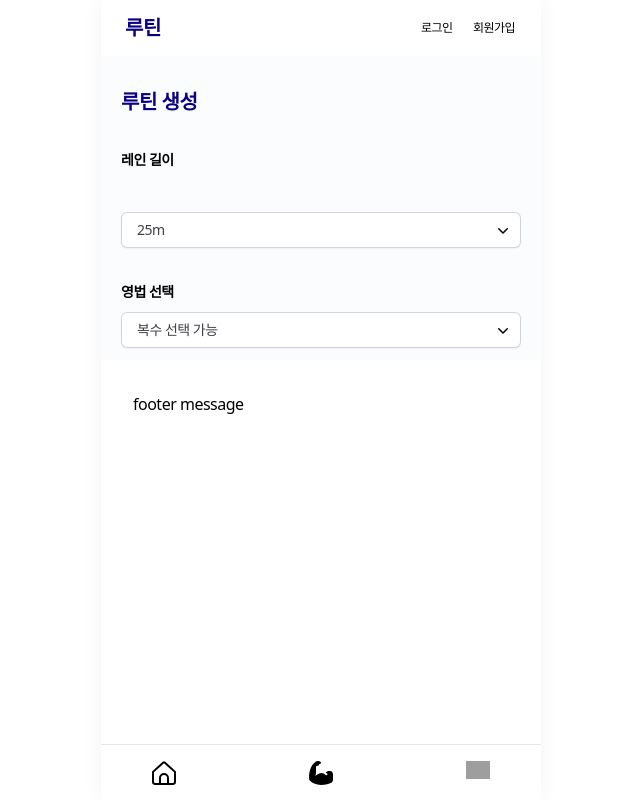
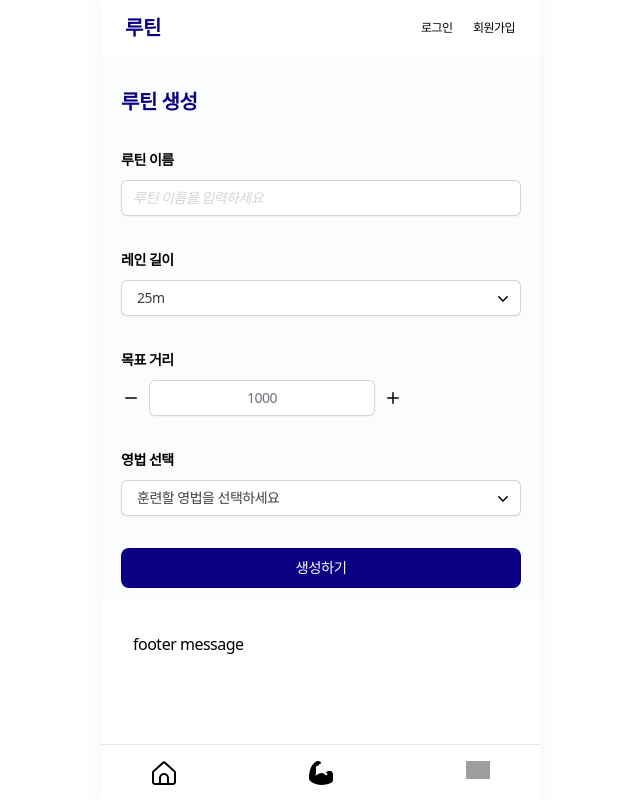
Before and after one commit to SwimmingTutor/SwimmingTutorClient, a React app: page /routine/create in a window 1280 px wide. Shown: the whole page, without its empty margins (319-959 px from the left). Built offline with nearby package versions, Linux system fonts and the light colour scheme; grey boxes are pictures that could not be loaded.

Commit message:
Feat: 루틴 이름, 목표 거리, 생성버튼 구현

```diff
--- /dev/null
+++ b/src/components/Routine/InputNumber.jsx
@@ -0,0 +1,41 @@
+import { useState } from 'react';
+import { MinusIcon, PlusIcon } from '@heroicons/react/20/solid';
+
+const InputNumber = ({ label, defaultValue, unit, onChange }) => {
+  const [value, setValue] = useState(defaultValue);
+
+  const handleIncrement = () => {
+    const newValue = value + unit;
+    setValue(newValue);
+    if (onChange) {
+      onChange(newValue);
+    }
+  };
+
+  const handleDecrement = () => {
+    const newValue = value - unit;
+    setValue(newValue);
+    if (onChange) {
+      onChange(newValue);
+    }
+  };
+
+  return (
+    <div className='col-span-full'>
+      <label className='block text-sm font-semibold leading-6'>
+        {label}
+      </label>
+      <div className='relative mt-2 flex items-center space-x-2'>
+        <MinusIcon className='h-5 w-5 cursor-pointer' onClick={handleDecrement} />
+        <input
+          type='text'
+          value={value}
+          className='block w-50% rounded-md border-0 px-3 py-1.5 text-zinc-500 shadow-sm ring-1 ring-inset ring-gray-300 placeholder:italic placeholder:text-zinc-300 focus:ring-2 focus:ring-inset focus:ring-primary-600 sm:text-sm sm:leading-6 text-center'
+        />
+        <PlusIcon className='h-5 w-5 cursor-pointer' onClick={handleIncrement} />
+      </div>
+    </div>
+  );
+};
+
+export default InputNumber;
--- a/src/components/UI/InputText.jsx
+++ b/src/components/UI/InputText.jsx
@@ -3,7 +3,8 @@ const InputText = ({
   type = 'text',
   label = 'label',
   placeholder = 'placeholder',
-  defaultValue = undefined
+  defaultValue = undefined,
+  onChange
 }) => {
   // TODO: default 제거
   return (
@@ -18,7 +19,8 @@ const InputText = ({
           id={label}
           autoComplete={label}
           placeholder={placeholder}
-          defaultValue={defaultValue && defaultValue}
+          defaultValue={defaultValue}
+          onChange={onChange}
           className='block w-full rounded-md border-0 px-3 py-1.5 text-zinc-500 shadow-sm ring-1 ring-inset ring-gray-300 placeholder:italic placeholder:text-zinc-300 focus:ring-2 focus:ring-inset focus:ring-primary-600 sm:text-sm sm:leading-6'
         />
       </div>
--- a/src/components/UI/MultiSelectBox.jsx
+++ b/src/components/UI/MultiSelectBox.jsx
@@ -43,7 +43,10 @@ const MultiSelectBox = ({
               </ListboxButton>
 
               {open && (
-                <ListboxOptions className='absolute z-10 mt-1 max-h-56 w-full overflow-auto rounded-md bg-white py-1 text-base shadow-lg ring-1 ring-primary ring-opacity-5 focus:outline-none sm:text-sm'>
+                <ListboxOptions
+                  className='absolute z-10 mt-1 max-h-56 w-full overflow-auto rounded-md bg-white py-1 text-base shadow-lg ring-1 ring-primary ring-opacity-5 focus:outline-none sm:text-sm'
+                  transition
+                >
                   {selectOption.map((item, index) => (
                     <SelectOptions
                       key={index}
--- a/src/components/UI/SelectBox.jsx
+++ b/src/components/UI/SelectBox.jsx
@@ -19,10 +19,11 @@ const SelectBox = ({
   };
 
   return (
+    <div className='w-full'>
       <Listbox value={selected} onChange={handleChange}>
         {({ open }) => (
           <>
-          <Label className='block text-sm font-semibold leading-6 '>{label}</Label>
+            <Label className='block text-sm font-semibold leading-6'>{label}</Label>
             <div className='relative mt-2'>
               <ListboxButton className='relative w-full cursor-default rounded-md bg-white py-1.5 pl-1 pr-10 text-left  shadow-sm ring-1 ring-inset ring-gray-300 focus:outline-none focus:ring-2 focus:ring-primary-500 sm:text-sm sm:leading-6'>
                 <span className='flex items-center'>
@@ -33,18 +34,21 @@ const SelectBox = ({
                 </span>
               </ListboxButton>
 
+              {open && (
                 <ListboxOptions
+                  className='absolute z-10 mt-1 max-h-56 w-full overflow-auto rounded-md bg-white py-1 text-base shadow-lg ring-1 ring-primary ring-opacity-5 focus:outline-none sm:text-sm'
                   transition
-              className='absolute z-10 mt-1 max-h-56 w-full overflow-auto rounded-md bg-white py-1 text-base shadow-lg ring-1 ring-primary ring-opacity-5 focus:outline-none data-[closed]:data-[leave]:opacity-0 data-[leave]:transition data-[leave]:duration-100 data-[leave]:ease-in sm:text-sm'
                 >
                   {selectOption.map((item, index) => (
-                <SelectOption key={item} value={selectOption[index]} />
+                    <SelectOption key={item} value={selectOption[index]} onChange={() => handleChange(item)} />
                   ))}
                 </ListboxOptions>
+              )}
             </div>
           </>
         )}
       </Listbox>
+    </div>
   );
 };
 
--- a/src/pages/Routine/RoutineCreate.jsx
+++ b/src/pages/Routine/RoutineCreate.jsx
@@ -1,17 +1,75 @@
-import { useRef } from 'react';
 import PageTitle from '../../components/PageTitle.jsx';
-import PageInfoText from '../../components/PageInfoText.jsx';
 import SelectBox from '../../components/UI/SelectBox.jsx';
+import InputNumber from '../../components/Routine/InputNumber.jsx';
 import MultiSelectBox from '../../components/UI/MultiSelectBox.jsx';
+import InputText from '../../components/UI/InputText.jsx'; // InputText 컴포넌트 추가
+import Button from '../../components/UI/Button.jsx';
+import { useState } from 'react';
+import axios from 'axios';
 
 const RoutineCreatePage = () => {
+  const [routineName, setRoutineName] = useState(''); // 루틴 이름 상태 추가
+  const [targetDistance, setTargetDistance] = useState(1000); // 상태 추가
+  const [poolLength, setPoolLength] = useState('25m');
+  const [strokes, setStrokes] = useState([]);
+
+  const onClick = async () => {
+    if (!routineName) {
+      alert('루틴 이름을 입력해주세요 😅');
+      return;
+    }
+
+    if (strokes.length === 0) {
+      alert('훈련할 영법을 선택해주세요 😅');
+      return;
+    }
+    // Request to the server with axios
+    try {
+      // TODO: 404 (Not Found Error) 해결
+      // await axios.post('/routine', {
+      //   headers: {
+      //     Authorization: `Bearer ${localStorage.getItem('accessToken')}`
+      //   },
+      //   routineName: routineName,
+      //   poolLength: poolLength,
+      //   targetDistance: targetDistance,
+      //   selStrokes: strokes
+      // });
+
+      // Redirect to /routine page
+      window.location.href = '/routine';
+    } catch (error) {
+      console.error('Error posting data:', error);
+    }
+  };
 
   return (
     <>
       <PageTitle title='루틴 생성' />
-      <SelectBox label='레인 길이' selectOption={['25m', '50m']} />
-
-      <MultiSelectBox label='영법 선택' selectOption={['자유형', '배영', '평영', '접영']} placeholder='복수 선택 가능' />
+      <InputText
+        label='루틴 이름'
+        placeholder='루틴 이름을 입력하세요'
+        defaultValue={routineName}
+        onChange={e => setRoutineName(e.target.value)} // 루틴 이름 상태 업데이트
+      />
+      <SelectBox
+        label='레인 길이'
+        selectOption={['25m', '50m']}
+        onChange={value => setPoolLength(value)} // 상태 업데이트
+      />
+      <InputNumber
+        label='목표 거리'
+        defaultValue={1000}
+        unit={100}
+        onChange={value => setTargetDistance(value)} // 상태 업데이트
+      />
+      <MultiSelectBox
+        label='영법 선택'
+        selectOption={['자유형', '배영', '평영', '접영']}
+        placeholder='훈련할 영법을 선택하세요'
+        onChange={value => setStrokes(value)} // 상태 업데이트
+      />
+      <Button key='create' content='생성하기' size='fit' onClick={onClick} />
     </>
   );
 };
```
Lines whose indentation alone changed are shown as unchanged.
